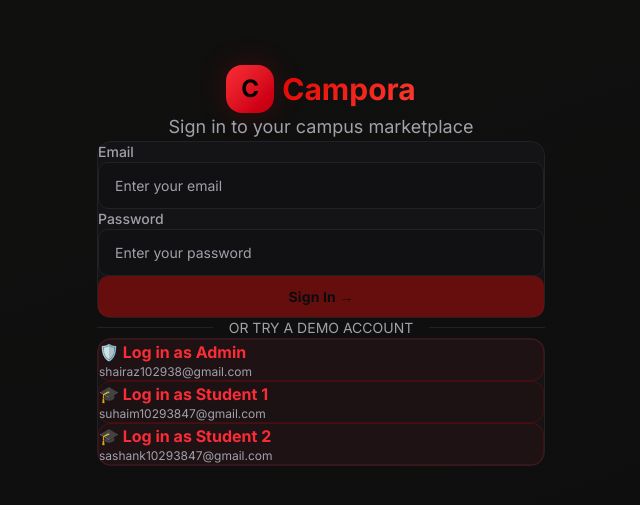
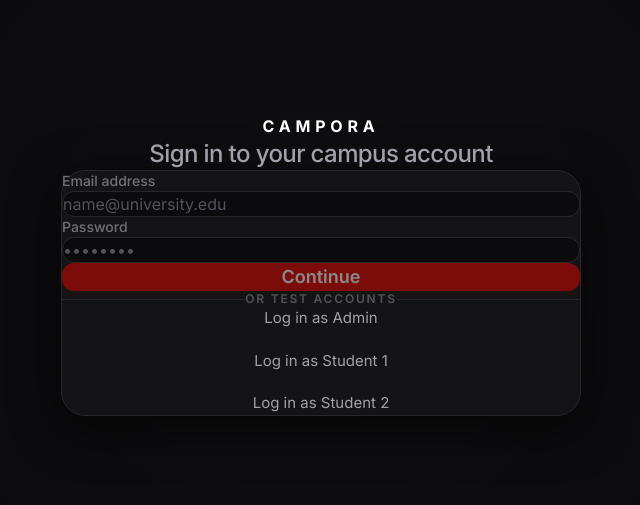
Before and after one commit to Shairaz15/campora, a Next.js app: page /login in a window 1280 px wide. Shown: the part 135-640 px from the top of the page, without its empty margins (319-959 px from the left). Built offline with nearby package versions, Linux system fonts and the light colour scheme.

Commit message:
design: more spacious login inputs and button

```diff
--- a/app/login/page.js
+++ b/app/login/page.js
@@ -2,8 +2,6 @@
 
 import { useState } from 'react';
 import { validateLogin, setAuthCookie } from '@/lib/auth';
-import { ADMIN_EMAIL } from '@/lib/utils';
-import Link from 'next/link';
 import { useRouter } from 'next/navigation';
 
 export default function LoginPage() {
@@ -28,125 +26,121 @@ export default function LoginPage() {
         }
     };
 
-    const handleDemoLogin = (email, password) => {
+    const handleDemoLogin = (demoEmail, demoPassword) => {
         setLoading(true);
-        const user = validateLogin(email, password);
+        setError('');
+        const user = validateLogin(demoEmail, demoPassword);
         if (user) {
             setAuthCookie(user.id);
             router.push(user.role === 'admin' ? '/admin' : '/marketplace');
+        } else {
+            setLoading(false);
         }
     };
 
     return (
-        <div className="min-h-screen gradient-bg flex items-center justify-center px-4 py-8">
-            <div className="w-full max-w-md page-enter">
-                <div className="text-center mb-8">
-                    <div className="inline-flex items-center gap-2 mb-4">
-                        <div className="w-12 h-12 rounded-2xl bg-gradient-to-br from-red-500 to-red-700 flex items-center justify-center font-bold text-black text-2xl shadow-[0_0_30px_rgba(225,6,0,0.2)]">
-                            C
-                        </div>
-                        <span className="text-3xl font-bold neon-text">Campora</span>
-                    </div>
-                    <p className="text-[var(--text-secondary)] text-lg">Sign in to your campus marketplace</p>
+        <div className="min-h-screen bg-[#0B0B0D] flex items-center justify-center px-6 relative overflow-hidden">
+            <div className="absolute inset-0 bg-[radial-gradient(circle_at_center,rgba(255,255,255,0.015)_0%,transparent_60%)] pointer-events-none" />
+
+            <div className="w-full max-w-[520px] relative z-10">
+                {/* Header */}
+                <div className="text-center mb-14">
+                    <h1 className="text-base font-bold tracking-[0.3em] text-white uppercase mb-5">
+                        Campora
+                    </h1>
+                    <p className="text-[#A1A1AA] text-2xl font-medium tracking-tight">
+                        Sign in to your campus account
+                    </p>
                 </div>
 
-                <div className="space-y-6">
-                    {/* Manual Login Form */}
-                    <div className="card p-6">
+                {/* Card */}
+                <div className="bg-[#141416] rounded-3xl border border-[#27272A] px-12 py-14 shadow-[0_12px_48px_rgba(0,0,0,0.6)]">
                     <form onSubmit={handleLogin}>
-                            <div className="space-y-4">
-                                <div>
-                                    <label className="block text-sm font-medium text-[var(--text-secondary)] mb-2">
-                                        Email
+                        {/* Email */}
+                        <div className="mb-8">
+                            <label className="block text-sm font-medium text-[#71717A] mb-3">
+                                Email address
                             </label>
                             <input
                                 type="email"
-                                        className="input"
-                                        placeholder="Enter your email"
+                                className="w-full bg-[#0B0B0D] border border-[#27272A] rounded-xl px-5 py-5 text-base text-white placeholder-[#52525B] transition-all duration-150 outline-none focus:border-[#E10600] focus:ring-1 focus:ring-[#E10600]/20"
+                                placeholder="name@university.edu"
                                 value={email}
                                 onChange={(e) => setEmail(e.target.value)}
                                 required
                             />
                         </div>
-                                <div>
-                                    <label className="block text-sm font-medium text-[var(--text-secondary)] mb-2">
+
+                        {/* Password */}
+                        <div className="mb-12">
+                            <label className="block text-sm font-medium text-[#71717A] mb-3">
                                 Password
                             </label>
                             <input
                                 type="password"
-                                        className="input"
-                                        placeholder="Enter your password"
+                                className="w-full bg-[#0B0B0D] border border-[#27272A] rounded-xl px-5 py-5 text-base text-white placeholder-[#52525B] transition-all duration-150 outline-none focus:border-[#E10600] focus:ring-1 focus:ring-[#E10600]/20"
+                                placeholder="••••••••"
                                 value={password}
                                 onChange={(e) => setPassword(e.target.value)}
                                 required
                             />
                         </div>
-                            </div>
 
                         {error && (
-                                <div className="mt-4 px-3 py-2 rounded-lg bg-red-500/10 border border-red-500/20 text-red-400 text-sm">
+                            <div className="text-sm font-medium text-[#E10600] mb-5">
                                 {error}
                             </div>
                         )}
 
+                        {/* Button */}
                         <button
                             type="submit"
-                                className="btn-primary w-full py-3 mt-6"
+                            className="w-full bg-[#E10600] hover:bg-[#B80500] text-white text-lg font-semibold py-5 rounded-xl transition-all duration-150 hover:-translate-y-[1px] shadow-[0_2px_10px_rgba(225,6,0,0.15)] hover:shadow-[0_6px_24px_rgba(225,6,0,0.3)] disabled:opacity-50 disabled:cursor-not-allowed relative overflow-hidden"
                             disabled={loading || !email || !password}
                         >
-                                {loading ? <span className="spinner mx-auto"></span> : 'Sign In →'}
+                            {loading ? (
+                                <svg className="animate-spin h-5 w-5 text-white mx-auto" xmlns="http://www.w3.org/2000/svg" fill="none" viewBox="0 0 24 24">
+                                    <circle className="opacity-25" cx="12" cy="12" r="10" stroke="currentColor" strokeWidth="4"></circle>
+                                    <path className="opacity-75" fill="currentColor" d="M4 12a8 8 0 018-8V0C5.373 0 0 5.373 0 12h4zm2 5.291A7.962 7.962 0 014 12H0c0 3.042 1.135 5.824 3 7.938l3-2.647z"></path>
+                                </svg>
+                            ) : (
+                                'Continue'
+                            )}
                         </button>
                     </form>
+
+                    {/* Divider */}
+                    <div className="relative my-12">
+                        <div className="absolute inset-0 flex items-center">
+                            <div className="w-full border-t border-[#27272A]"></div>
+                        </div>
+                        <div className="relative flex justify-center text-xs uppercase tracking-[0.15em] font-semibold">
+                            <span className="bg-[#141416] px-5 text-[#52525B]">or test accounts</span>
+                        </div>
                     </div>
 
-                    <div className="flex items-center gap-4 text-[var(--text-secondary)] text-sm">
-                        <div className="flex-1 h-px bg-[var(--border-color)]"></div>
-                        <span>OR TRY A DEMO ACCOUNT</span>
-                        <div className="flex-1 h-px bg-[var(--border-color)]"></div>
-                    </div>
-
-                    {/* 1-Click Demo Buttons */}
-                    <div className="card p-6 space-y-3">
+                    {/* Demo Accounts */}
+                    <div className="flex flex-col items-center gap-5 text-[15px]">
                         <button
                             onClick={() => handleDemoLogin('shairaz102938@gmail.com', 'admin123')}
-                            className="w-full p-3 rounded-xl border border-red-600/20 bg-red-600/5 hover:bg-red-600/10 hover:border-red-500/50 transition-all text-left flex items-center justify-between group"
+                            className="text-[#A1A1AA] hover:text-white transition-colors hover:underline underline-offset-4 decoration-[#E10600]/50"
                         >
-                            <div>
-                                <div className="font-bold text-red-500 flex items-center gap-2">🛡️ Log in as Admin</div>
-                                <div className="text-xs text-[var(--text-secondary)] mt-0.5">shairaz102938@gmail.com</div>
-                            </div>
-                            <span className="text-red-500 opacity-0 group-hover:opacity-100 transition-opacity">→</span>
+                            Log in as Admin
                         </button>
-
                         <button
                             onClick={() => handleDemoLogin('suhaim10293847@gmail.com', 'student123')}
-                            className="w-full p-3 rounded-xl border border-red-700/20 bg-red-700/5 hover:bg-red-700/10 hover:border-red-500/50 transition-all text-left flex items-center justify-between group"
+                            className="text-[#A1A1AA] hover:text-white transition-colors hover:underline underline-offset-4 decoration-[#E10600]/50"
                         >
-                            <div>
-                                <div className="font-bold text-red-500 flex items-center gap-2">🎓 Log in as Student 1</div>
-                                <div className="text-xs text-[var(--text-secondary)] mt-0.5">suhaim10293847@gmail.com</div>
-                            </div>
-                            <span className="text-red-500 opacity-0 group-hover:opacity-100 transition-opacity">→</span>
+                            Log in as Student 1
                         </button>
-
                         <button
                             onClick={() => handleDemoLogin('sashank10293847@gmail.com', 'student123')}
-                            className="w-full p-3 rounded-xl border border-red-600/20 bg-red-600/5 hover:bg-red-600/10 hover:border-red-500/50 transition-all text-left flex items-center justify-between group"
+                            className="text-[#A1A1AA] hover:text-white transition-colors hover:underline underline-offset-4 decoration-[#E10600]/50"
                         >
-                            <div>
-                                <div className="font-bold text-red-500 flex items-center gap-2">🎓 Log in as Student 2</div>
-                                <div className="text-xs text-[var(--text-secondary)] mt-0.5">sashank10293847@gmail.com</div>
-                            </div>
-                            <span className="text-red-500 opacity-0 group-hover:opacity-100 transition-opacity">→</span>
+                            Log in as Student 2
                         </button>
                     </div>
                 </div>
-
-                {loading && (
-                    <div className="fixed inset-0 bg-black/50 backdrop-blur-sm z-50 flex items-center justify-center">
-                        <span className="spinner scale-150"></span>
-                    </div>
-                )}
             </div>
         </div>
     );
```
Lines whose indentation alone changed are shown as unchanged.
